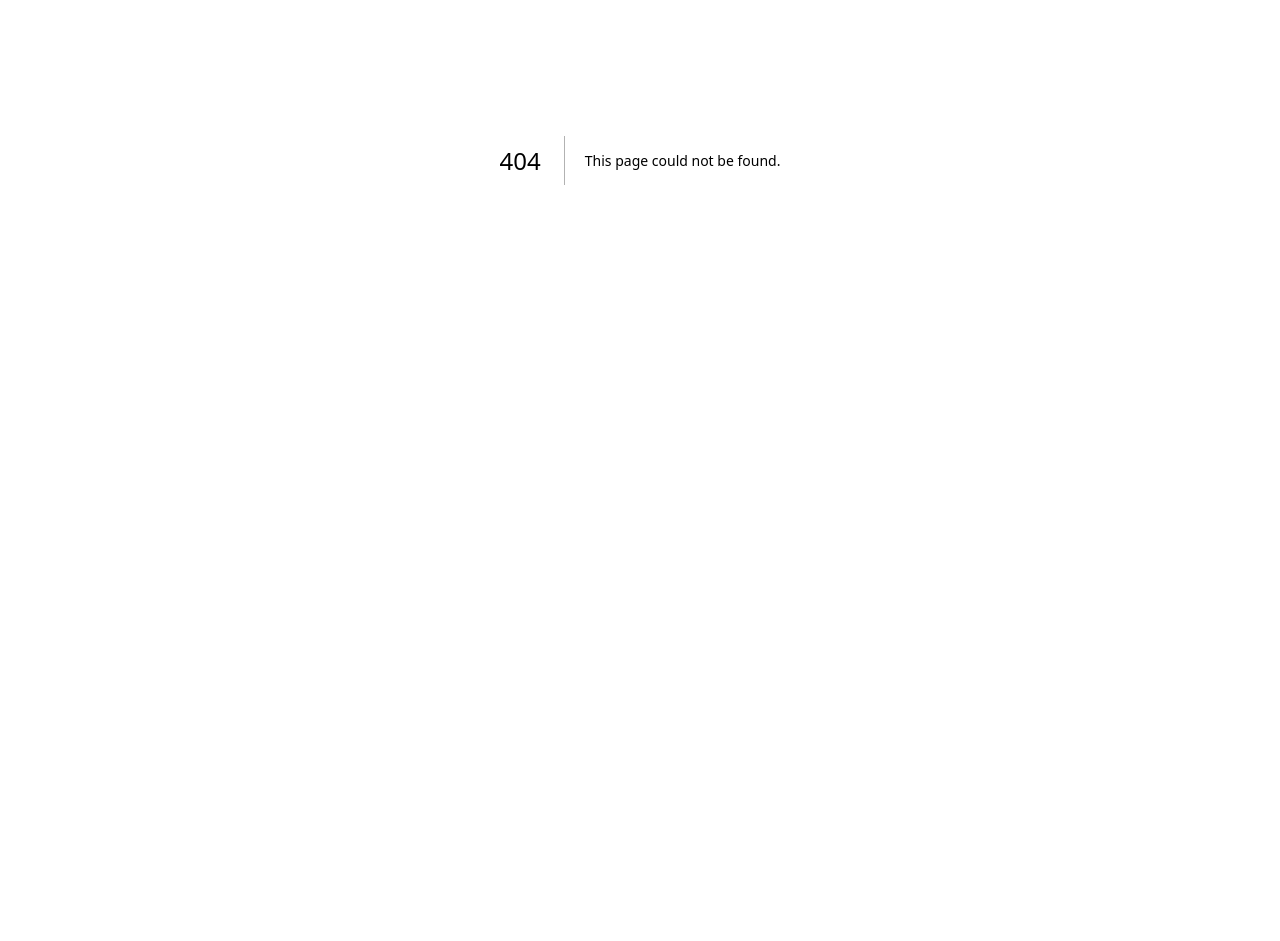
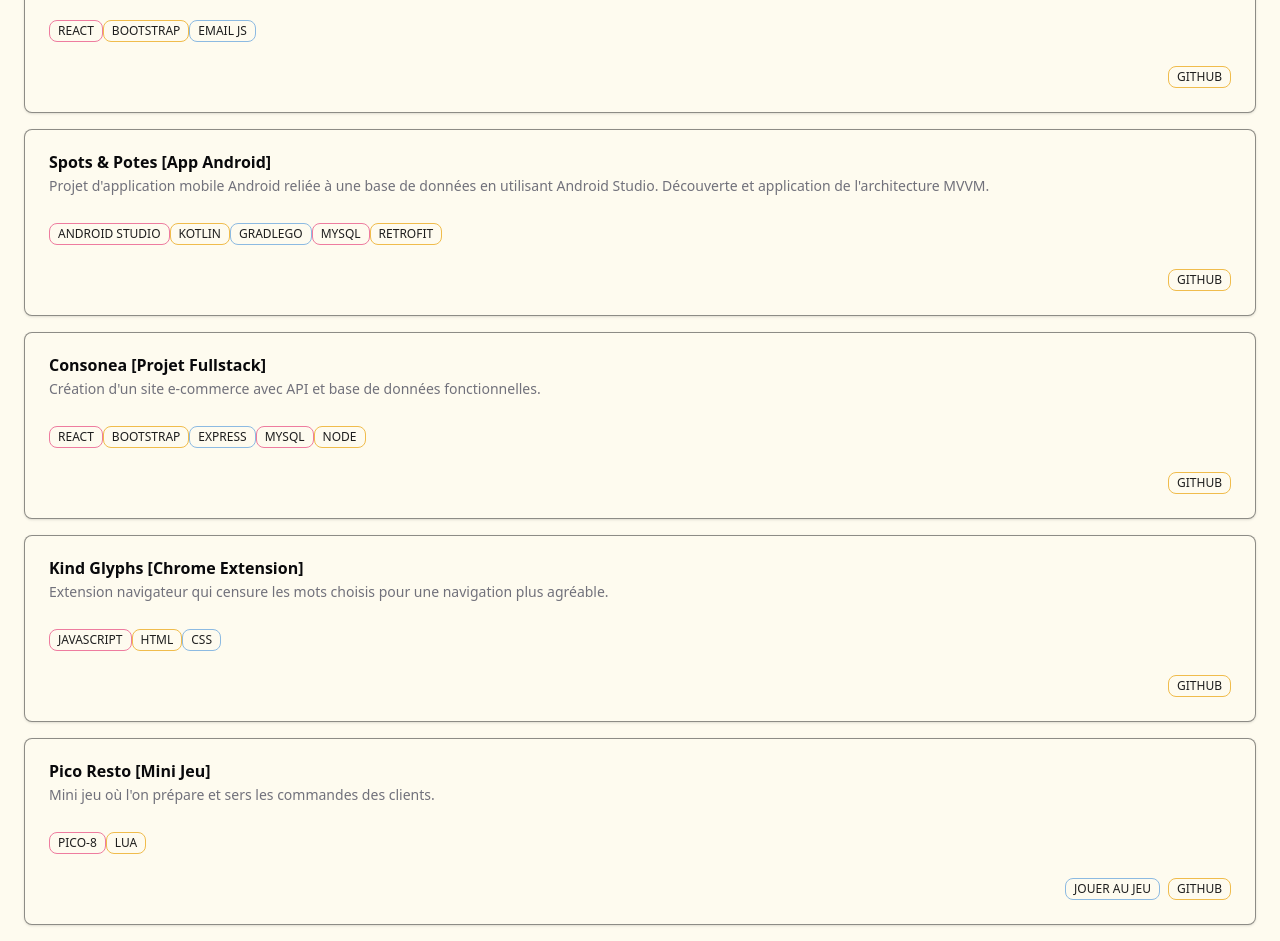
Before and after one commit to aanatema/portfolio-v2, a Next.js app: page /schoolProjectsPage in a window 1280 px wide. Before the commit this address had no page. Shown: the part 240-1181 px from the top of the page. Before the commit the page ends 800 px from the top, so only its background shows below. Built offline with nearby package versions, Linux system fonts and the light colour scheme.

Commit message:
create school project page

```diff
--- /dev/null
+++ b/src/app/schoolProjectsPage/layout.tsx
@@ -0,0 +1,15 @@
+export default function schoolProjectsLayout({
+	children,
+}: {
+	children: React.ReactNode;
+}) {
+	return (
+		<html lang='fr'>
+			<body>
+				{/* Layout UI */}
+				{/* Place children where you want to render a page or nested layout */}
+				<main>{children}</main>
+			</body>
+		</html>
+	);
+}
--- /dev/null
+++ b/src/app/schoolProjectsPage/page.tsx
@@ -0,0 +1,144 @@
+
+import { Badge } from "@/components/ui/badge";
+import { FolderOpen } from "lucide-react";
+import NavigationBar from "../components/NavigationBar";
+import {
+	Card,
+	CardContent,
+	CardDescription,
+	CardFooter,
+	CardHeader,
+	CardTitle,
+} from "@/components/ui/card";
+import GithubBadge from "../components/Buttons/Badges/GithubBadge";
+import Link from "next/link";
+
+export default function SchoolProjectsPage() {
+	return (
+		<>
+			<NavigationBar />
+			<main className='flex flex-col gap-2 justify-center mt-10 pr-6 pl-6 text-justify'>
+				<header className='flex flex-1 items-start justify-between border-b border-foreground mb-5 pb-1'>
+					<FolderOpen className='h-8 w-8 shrink-0 stroke-1' />
+					<h1 className='text-left text-md font-medium tracking-wide uppercase self-center'>
+						Projets d&apos;école
+					</h1>
+				</header>
+
+				<section className=''>
+					<Card>
+						<CardHeader>
+							<CardTitle>Portfolio [Première version]</CardTitle>
+							<CardDescription>
+								Projet ayant pour but de présenter les projets
+								réalisés pendant la formation.
+							</CardDescription>
+						</CardHeader>
+						<CardContent>
+							<Badge variant='pink'>React</Badge>
+							<Badge variant='yellow'>Bootstrap</Badge>
+							<Badge variant='blue'>Email JS</Badge>
+						</CardContent>
+						<CardFooter>
+							<GithubBadge />
+						</CardFooter>
+					</Card>
+					<div>
+						<Card>
+							<CardHeader>
+								<CardTitle>
+									Spots & Potes [App Android]
+								</CardTitle>
+								<CardDescription>
+									Projet d&apos;application mobile Android
+									reliée à une base de données en utilisant
+									Android Studio. Découverte et application de
+									l&apos;architecture MVVM.
+								</CardDescription>
+							</CardHeader>
+							<CardContent>
+								<Badge variant='pink'>Android Studio</Badge>
+								<Badge variant='yellow'>Kotlin</Badge>
+								<Badge variant='blue'>GradleGo</Badge>
+								<Badge variant='pink'>MySQL</Badge>
+								<Badge variant='yellow'>RetroFit</Badge>
+							</CardContent>
+							<CardFooter>
+								<GithubBadge />
+							</CardFooter>
+						</Card>
+					</div>
+					<div>
+						<Card>
+							<CardHeader>
+								<CardTitle>Consonea [Projet Fullstack]</CardTitle>
+								<CardDescription>
+									Création d&apos;un site e-commerce avec API
+									et base de données fonctionnelles.
+								</CardDescription>
+							</CardHeader>
+							<CardContent>
+								<Badge variant='pink'>React</Badge>
+								<Badge variant='yellow'>Bootstrap</Badge>
+								<Badge variant='blue'>Express</Badge>
+								<Badge variant='pink'>MySQL</Badge>
+								<Badge variant='yellow'>Node</Badge>
+							</CardContent>
+							<CardFooter>
+								<GithubBadge />
+							</CardFooter>
+						</Card>
+					</div>
+					<div>
+						<Card>
+							<CardHeader>
+								<CardTitle>
+									Kind Glyphs [Chrome Extension]
+								</CardTitle>
+								<CardDescription>
+									Extension navigateur qui censure les mots
+									choisis pour une navigation plus agréable.
+								</CardDescription>
+							</CardHeader>
+							<CardContent>
+								<Badge variant='pink'>JavaScript</Badge>
+								<Badge variant='yellow'>Html</Badge>
+								<Badge variant='blue'>Css</Badge>
+							</CardContent>
+							<CardFooter>
+								<GithubBadge />
+							</CardFooter>
+						</Card>
+					</div>
+					<div>
+						<Card>
+							<CardHeader>
+								<CardTitle>Pico Resto [Mini Jeu]</CardTitle>
+								<CardDescription>
+									Mini jeu où l&apos;on prépare et sers les
+									commandes des clients.
+								</CardDescription>
+							</CardHeader>
+							<CardContent>
+								<Badge variant='pink'>Pico-8</Badge>
+								<Badge variant='yellow'>Lua</Badge>
+							</CardContent>
+							<CardFooter>
+								<Badge
+									asChild
+									variant='blue'>
+									<Link
+										href='https://www.lexaloffle.com/bbs/?tid=53280'
+										className='uppercase'>
+										Jouer au jeu
+									</Link>
+								</Badge>
+								<GithubBadge />
+							</CardFooter>
+						</Card>
+					</div>
+				</section>
+			</main>
+		</>
+	);
+}
```
